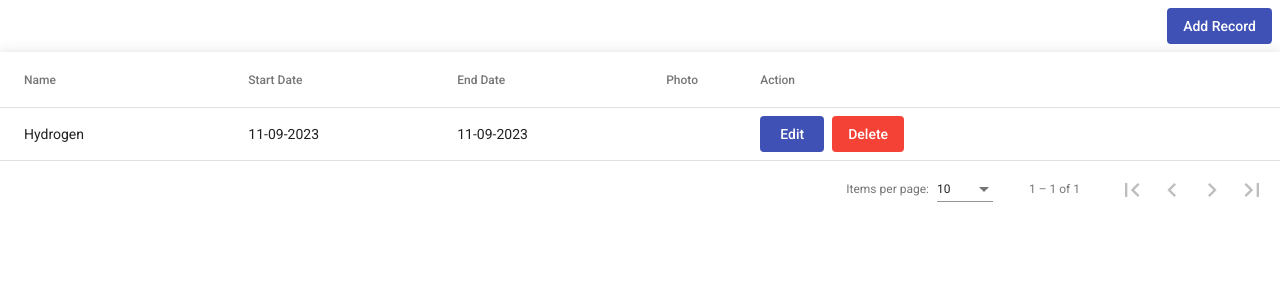
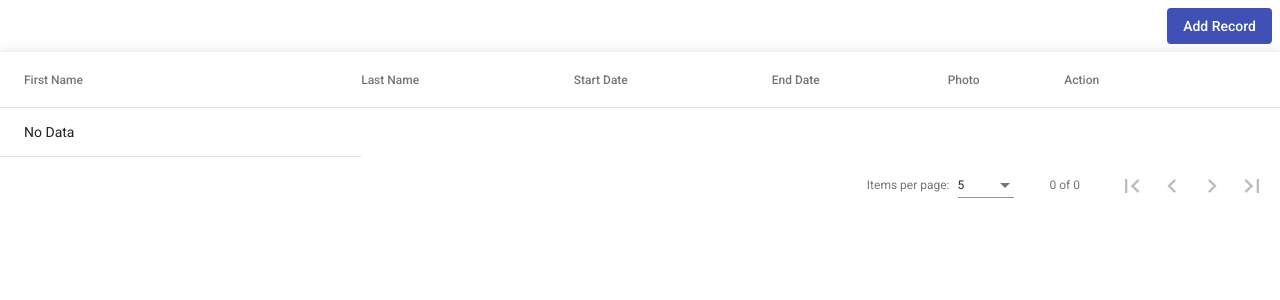
Before and after one commit to ifourrahulp/basicAngularProject, an Angular app: page / in a window 1280 px wide. Shown: the top 300 px of the page. Built offline with nearby package versions, Linux system fonts and the light colour scheme.

Commit message:
pagniation

```diff
--- a/src/app/page/home/home.component.html
+++ b/src/app/page/home/home.component.html
@@ -3,11 +3,15 @@
     Add Record
   </button>
 </div>
-<table mat-table [dataSource]="dataSource" class="mat-elevation-z8">
+<table mat-table [dataSource]="emptyData" class="mat-elevation-z8">
   <!-- Name Column -->
-  <ng-container matColumnDef="name">
-    <th mat-header-cell *matHeaderCellDef>Name</th>
-    <td mat-cell *matCellDef="let element"> {{element.name}} </td>
+  <ng-container matColumnDef="firstName">
+    <th mat-header-cell *matHeaderCellDef>First Name</th>
+    <td mat-cell *matCellDef="let element"> {{element.firstName}} </td>
+  </ng-container>
+  <ng-container matColumnDef="lastName">
+    <th mat-header-cell *matHeaderCellDef>Last Name</th>
+    <td mat-cell *matCellDef="let element"> {{element.lastName}} </td>
   </ng-container>
 
   <!-- Weight Column -->
@@ -30,18 +34,21 @@
   <ng-container matColumnDef="id">
     <th mat-header-cell *matHeaderCellDef>Action</th>
     <td mat-cell *matCellDef="let element" class="mat-flat-wrapper">
-      <button type="button" mat-flat-button color="primary" (click)="addEditRecordPopup(element.id)">Edit</button>
+      <button type="button" mat-flat-button color="primary" (click)="addEditRecord(element.id)">Edit</button>
       <button type="button" mat-flat-button color="warn" (click)="deleteRecord(element.id)">Delete</button>
     </td>
   </ng-container>
+  <ng-container matColumnDef="empty-row">
+    <mat-cell *matCellDef="let element">No Data</mat-cell>
+  </ng-container>
+  <tr mat-header-row *matHeaderRowDef="displayedColumns"></tr>
+  <mat-row
+  *matRowDef="let row; columns: dataSource.data.length > 0 ? displayedColumns : ['empty-row'];"
+></mat-row>
 
-  <tr mat-header-row *matHeaderRowDef="displayedColumns"></tr>
-  <tr mat-row *matRowDef="let row; columns: displayedColumns;"></tr>
 </table>
 
-<mat-paginator [length]="100"
-[pageSize]="10"
-[pageSizeOptions]="[5, 10, 25, 100]"
-showFirstLastButtons
-aria-label="Select page of periodic elements">
-</mat-paginator>
+<mat-paginator [pageSizeOptions]="[5, 10, 20]"
+                 showFirstLastButtons
+                 aria-label="Select page of periodic elements">
+  </mat-paginator>
--- a/src/app/page/home/home.component.ts
+++ b/src/app/page/home/home.component.ts
@@ -6,16 +6,17 @@ import { MatSnackBar, MatSnackBarHorizontalPosition, MatSnackBarVerticalPosition
 import { AddEditRecordComponent } from '../add-edit-record/add-edit-record.component';
 import { MatTableDataSource } from '@angular/material/table';
 import { MatPaginator } from '@angular/material/paginator';
-export interface PeriodicElement {
-  name: string;
-  id: number;
-  startDate: string;
-  endDate: string;
-  uploadImage: string;
+export interface RecordElement {
+  firstName?: string;
+  lastName?: string;
+  id?: number;
+  startDate?: string;
+  endDate?: string;
+  uploadImage?: string;
 }
 
-const ELEMENT_DATA: PeriodicElement[] = [
-  {id: 1, name: 'Hydrogen', startDate: '11-09-2023', endDate: '11-09-2023', uploadImage: ''},
+const ELEMENT_DATA: RecordElement[] = [
+  // {id: 1, firstName: 'Hydrogen', lastName: 'Hydrogen', startDate: '11-09-2023', endDate: '11-09-2023', uploadImage: ''},
   // {id: 2, name: 'Helium', weight: 4.0026, symbol: 'He'},
   // {id: 3, name: 'Lithium', weight: 6.941, symbol: 'Li'},
   // {id: 4, name: 'Beryllium', weight: 9.0122, symbol: 'Be'},
@@ -33,11 +34,11 @@ const ELEMENT_DATA: PeriodicElement[] = [
   changeDetection: ChangeDetectionStrategy.OnPush,
 })
 export class HomeComponent implements OnInit {
-  displayedColumns: string[] = ['name', 'startDate', 'endDate','uploadImage','id'];
-  dataSource = new MatTableDataSource<PeriodicElement>(ELEMENT_DATA);
+  displayedColumns: string[] = ['firstName', 'lastName', 'startDate', 'endDate','uploadImage','id'];
+  dataSource = new MatTableDataSource<RecordElement>(ELEMENT_DATA);
   horizontalPosition: MatSnackBarHorizontalPosition = 'end';
   verticalPosition: MatSnackBarVerticalPosition = 'top';
-
+  emptyData = new MatTableDataSource([{ empty: 'row' }]);
 
   @ViewChild(MatPaginator) paginator: MatPaginator;
   constructor(public dialog: MatDialog,
```
